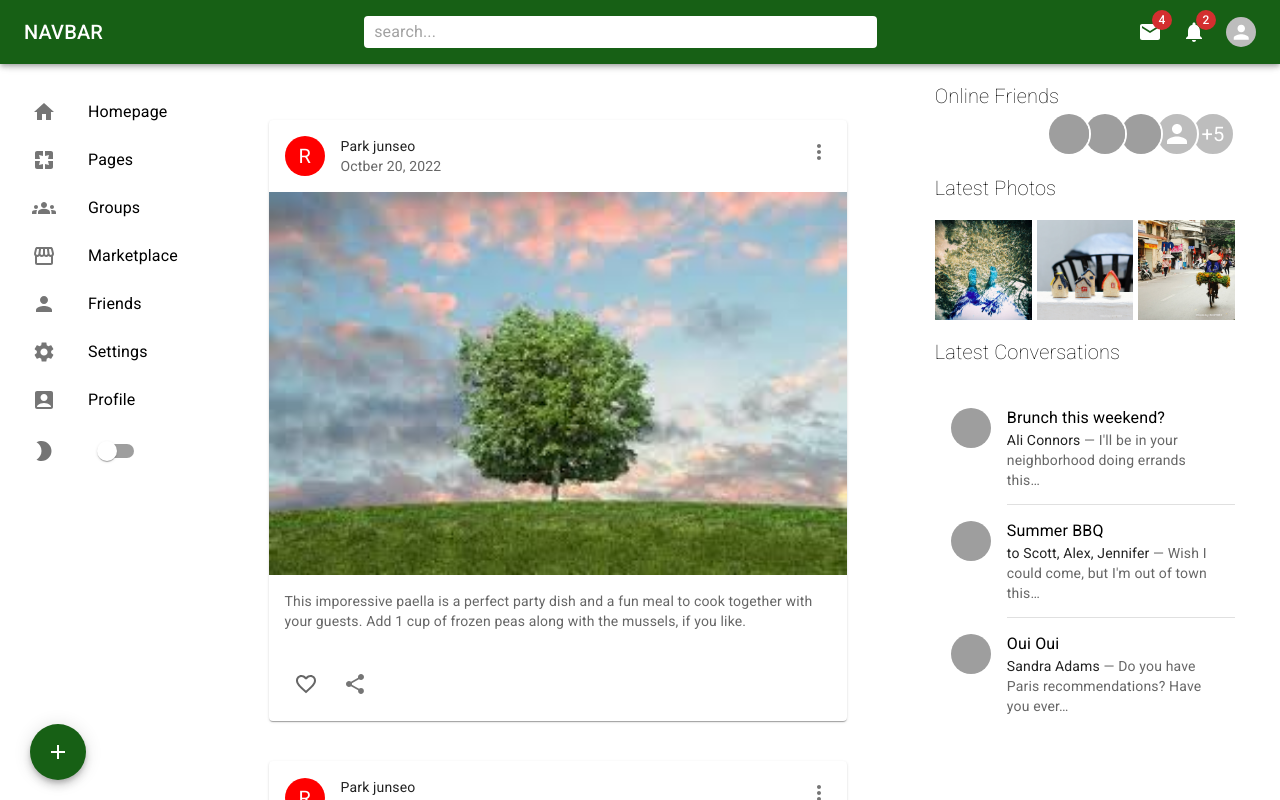
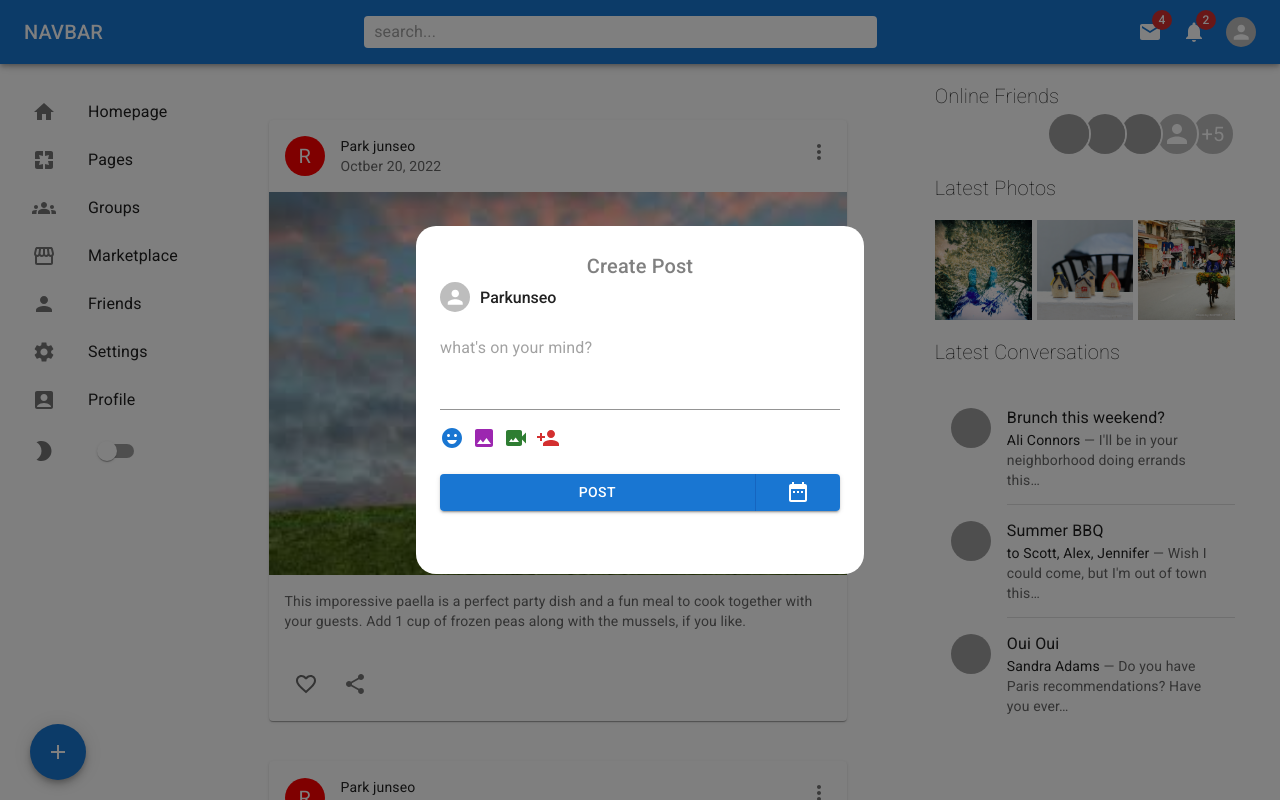
Before and after one commit to js-slime0614/useMaterialUI, a React (Create React App) app in the folder mui/: page / in a window 1280 px wide. Both pictures are taken after a click on the button 58 px from the left and 752 px from the top of the page. Shown: the top 800 px of the page. Built offline with nearby package versions, Linux system fonts and the light colour scheme; grey boxes are pictures that could not be loaded.

Commit message:
Modal_and_darkmode

```diff
--- a/mui/src/App.js
+++ b/mui/src/App.js
@@ -2,21 +2,30 @@ import Navbar from './components/Navbar';
 import Sidebar from './components/Sidebar';
 import Feed from './components/Feed';
 import Rightbar from './components/Rightbar';
-import { Box, Stack } from "@mui/material";
+import { Box, createTheme, Stack, ThemeProvider } from "@mui/material";
 import Add from './components/Add';
+import { useState } from 'react';
 
 function App() {
 
+  const [mode, setMode] = useState('light');
+  const darkTheme = createTheme({
+    palette:{
+      mode:mode
+    }
+  })
   return (
-    <Box>
-      <Navbar></Navbar>
+    <ThemeProvider theme={darkTheme}>
+      <Box bgcolor={'background.default'} color={'text.primary'}>
+        <Navbar/>
         <Stack direction="row" spacing={2} justifyContent="space-between">
-        <Sidebar/>
+          <Sidebar setMode={setMode} mode={mode}/>
           <Feed/>
           <Rightbar/>
         </Stack>
         <Add/>
       </Box>
+    </ThemeProvider>
   );
 }
 
--- a/mui/src/components/Add.jsx
+++ b/mui/src/components/Add.jsx
@@ -1,15 +1,76 @@
-import { Add as AddIcon } from '@mui/icons-material';
-import { Fab, Tooltip } from '@mui/material';
+import { Add as AddIcon, DateRange, EmojiEmotions, Image, PersonAdd, VideoCameraBack } from '@mui/icons-material';
+import { Avatar, Button, ButtonGroup, Fab, Modal, styled, TextField, Tooltip, Typography } from '@mui/material';
+import { Box, Stack } from '@mui/system';
 import React from 'react';
+import { useState } from 'react';
+
+const StyledModal = styled(Modal)({
+    display:'flex',
+    alignItems:'center',
+    justifyContent:'center'
+})
+
+const UserBox = styled(Box)({
+    display:'flex',
+    alignItems:'center',
+    gap:"10px",
+    marginBottom:"20px"
+})
 
 const Add = () => {
+    const [open, setOpen] = useState(false);
     return (
         <>
-            <Tooltip title='Delete' sx={{position:"fixed", bottom:20, left:{xs:"calc(50% - 25px)", md:30}}}>
+            <Tooltip onClick={e=>setOpen(true)}
+                title='Delete'
+                sx={{
+                    position:"fixed",
+                    bottom:20,
+                    left:{xs:"calc(50% - 25px)", md:30 }
+                    }}>
                 <Fab color="primary" aria-label="add">
                     <AddIcon/>
                 </Fab>
             </Tooltip>
+            <StyledModal
+                open={open}
+                onClose={e=>setOpen(false)}
+                aria-labelledby="modal-modal-title"
+                aria-describedby='modal-modal-description'
+            >
+                <Box width={400} height={300} bgcolor={'background.default'} color={'text.primary'} p={3} borderRadius={5}>
+                    <Typography variant='h6' color="gray" textAlign="center">
+                        Create Post
+                    </Typography>
+                    <UserBox>
+                        <Avatar
+                            src=''
+                            sx={{width:30, height:30}}
+                            />
+                            <Typography fontWeight={500} variant="span">
+                                Parkunseo
+                            </Typography>
+                    </UserBox>
+                    <TextField
+                    sx={{width:'100%'}}
+                        id='standard-multiline-static'
+                        multiline
+                        rows={3}
+                        placeholder="what's on your mind?"
+                        variant='standard'
+                    />
+                    <Stack direction="row" gap={1} mt={2} mb={3}>
+                        <EmojiEmotions color='primary'/>
+                        <Image color='secondary'/>
+                        <VideoCameraBack color='success'/>
+                        <PersonAdd color='error'/>
+                    </Stack>
+                    <ButtonGroup fullWidth variant="contained" aria-label='outlined primary button group'>
+                        <Button>Post</Button>
+                        <Button sx={{width:"100px"}}><DateRange/></Button>
+                    </ButtonGroup>
+                </Box>
+            </StyledModal>
         </>
     )
 }
--- a/mui/src/components/Sidebar.jsx
+++ b/mui/src/components/Sidebar.jsx
@@ -2,7 +2,7 @@ import { AccountBox, Groups, Home, ModeNight, Pages, Person, Settings, Storefron
 import { Box, List, ListItem, ListItemButton, ListItemIcon, ListItemText, Switch } from '@mui/material'
 import React from 'react'
 
-const Sidebar = () => {
+const Sidebar = ({mode, setMode}) => {
     return (
         <Box
         flex={1}
@@ -71,7 +71,7 @@ const Sidebar = () => {
                         <ListItemIcon>
                             <ModeNight/>
                         </ListItemIcon>
-                        <Switch></Switch>
+                        <Switch onChange={e=>setMode(mode === "light" ? "dark" : "light")}></Switch>
                     </ListItemButton>
                 </ListItem>
             </List>
```
Lines whose indentation alone changed are shown as unchanged.
